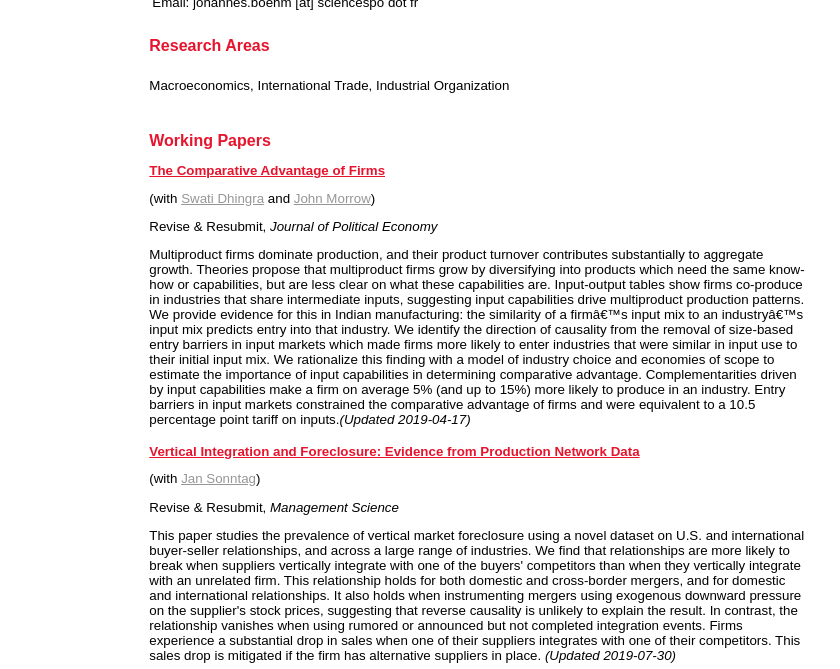
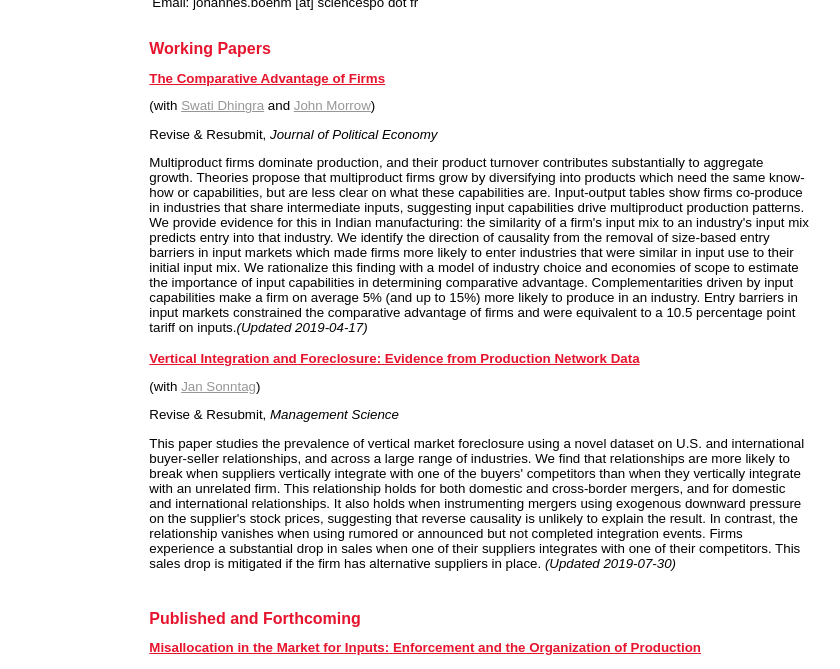
Before and after one commit to jmboehm/jmboehm.github.io, a plain HTML site: page index.htm in a window 1280 px wide. Shown: the part 580-1249 px from the top of the page, without its empty margins (270-1110 px from the left). Drawn offline with Linux system fonts and the light colour scheme.

Commit message:
Updated a couple of things

```diff
--- a/index.htm
+++ b/index.htm
@@ -73,12 +73,8 @@
 
             </tr></table>
 
-            <h1 class="footer" style="margin-top:-2pt">Research Areas</h1>
-            <p class="small">Macroeconomics, International Trade, Industrial Organization</p>
-
-            <!--<h1 class="footer">References</h1>
-            <p class="small">Professor Francesco Caselli<br>Department of Economics, LSE<br>f.caselli@lse.ac.uk</p>
-            -->
+<!--             <h1 class="footer" style="margin-top:-2pt">Research Areas</h1>
+            <p class="small">Growth, International Trade, Industrial Organization</p> -->
 
             <a name="research"></a><h1 class="footer">Working Papers</h1>
 
@@ -89,7 +85,7 @@
                   <p class="small">Revise &amp; Resubmit, <i>Journal of Political Economy</i></p>
 
                   <p class="small">
-                  Multiproduct firms dominate production, and their product turnover contributes substantially to aggregate growth. Theories propose that multiproduct firms grow by diversifying into products which need the same know-how or capabilities, but are less clear on what these capabilities are. Input-output tables show firms co-produce in industries that share intermediate inputs, suggesting input capabilities drive multiproduct production patterns. We provide evidence for this in Indian manufacturing: the similarity of a firm’s input mix to an industry’s input mix predicts entry into that industry. We identify the direction of causality from the removal of size-based entry barriers in input markets which made firms more likely to enter industries that were similar in input use to their initial input mix. We rationalize this finding with a model of industry choice and economies of scope to estimate the importance of input capabilities in determining comparative advantage. Complementarities driven by input capabilities make a firm on average 5% (and up to 15%) more likely to produce in an industry. Entry barriers in input markets constrained the comparative advantage of firms and were equivalent to a 10.5 percentage point tariff on inputs.<i>(Updated 2019-04-17)</i></p>
+                        Multiproduct firms dominate production, and their product turnover contributes substantially to aggregate growth. Theories propose that multiproduct firms grow by diversifying into products which need the same know-how or capabilities, but are less clear on what these capabilities are. Input-output tables show firms co-produce in industries that share intermediate inputs, suggesting input capabilities drive multiproduct production patterns. We provide evidence for this in Indian manufacturing: the similarity of a firm's input mix to an industry's input mix predicts entry into that industry. We identify the direction of causality from the removal of size-based entry barriers in input markets which made firms more likely to enter industries that were similar in input use to their initial input mix. We rationalize this finding with a model of industry choice and economies of scope to estimate the importance of input capabilities in determining comparative advantage. Complementarities driven by input capabilities make a firm on average 5% (and up to 15%) more likely to produce in an industry. Entry barriers in input markets constrained the comparative advantage of firms and were equivalent to a 10.5 percentage point tariff on inputs.<i>(Updated 2019-04-17)</i></p>
 
                   <h1 class="footer2"><a href="foreclosure.pdf" class="paperlink">Vertical Integration and Foreclosure: Evidence from Production Network Data</a></h1>
 
@@ -98,6 +94,10 @@
                   <p class="small">Revise &amp; Resubmit, <i>Management Science</i></p>
 
                   <p class="small">This paper studies the prevalence of vertical market foreclosure using a novel dataset on U.S. and international buyer-seller relationships, and across a large range of industries. We find that relationships are more likely to break when suppliers vertically integrate with one of the buyers' competitors than when they vertically integrate with an unrelated firm. This relationship holds for both domestic and cross-border mergers, and for domestic and international relationships. It also holds when instrumenting mergers using exogenous downward pressure on the supplier's stock prices, suggesting that reverse causality is unlikely to explain the result. In contrast, the relationship vanishes when using rumored or announced but not completed integration events. Firms experience a substantial drop in sales when one of their suppliers integrates with one of their competitors. This sales drop is mitigated if the firm has alternative suppliers in place. <i>(Updated 2019-07-30)</i></p>
+
+
+
+            <h1 class="footer">Published and Forthcoming</h1>
 
                   <h1 class="footer2"><a href="India_Courts.pdf" class="paperlink">Misallocation in the Market for Inputs: Enforcement and the Organization of Production</a></h1>
 
```
Lines whose indentation alone changed are shown as unchanged.
